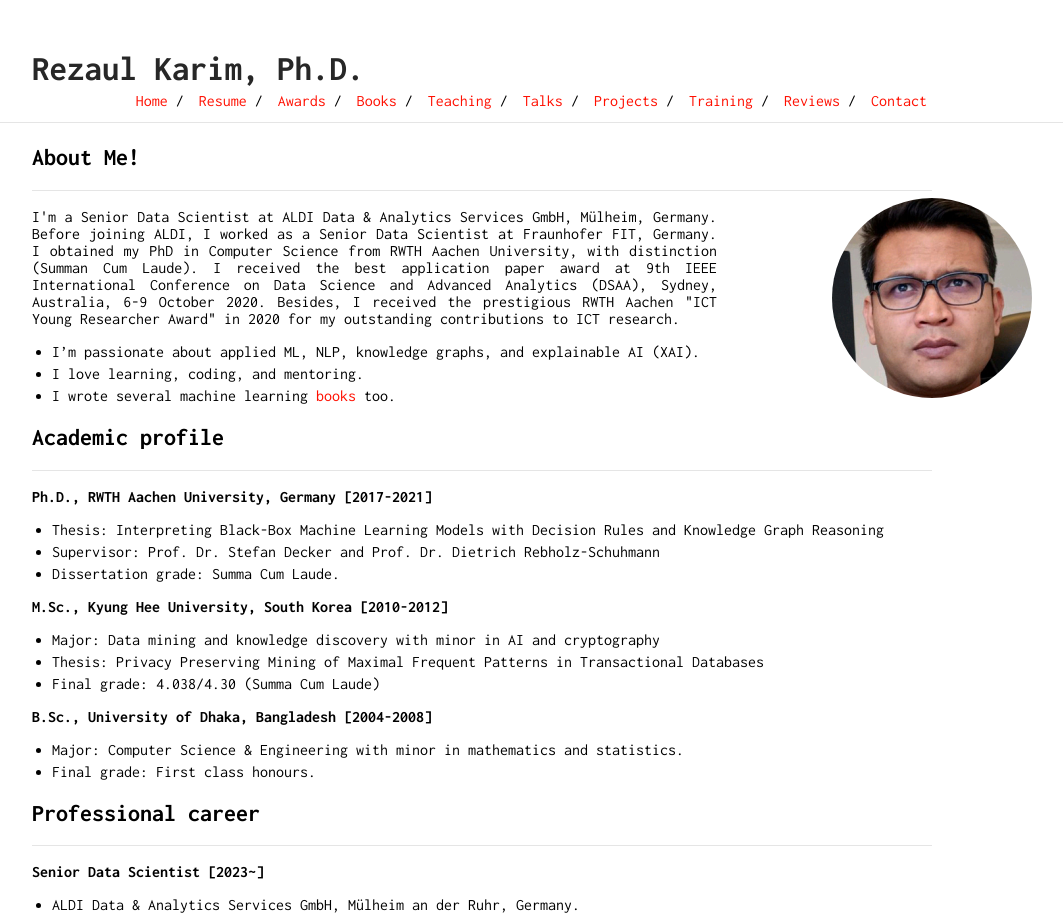
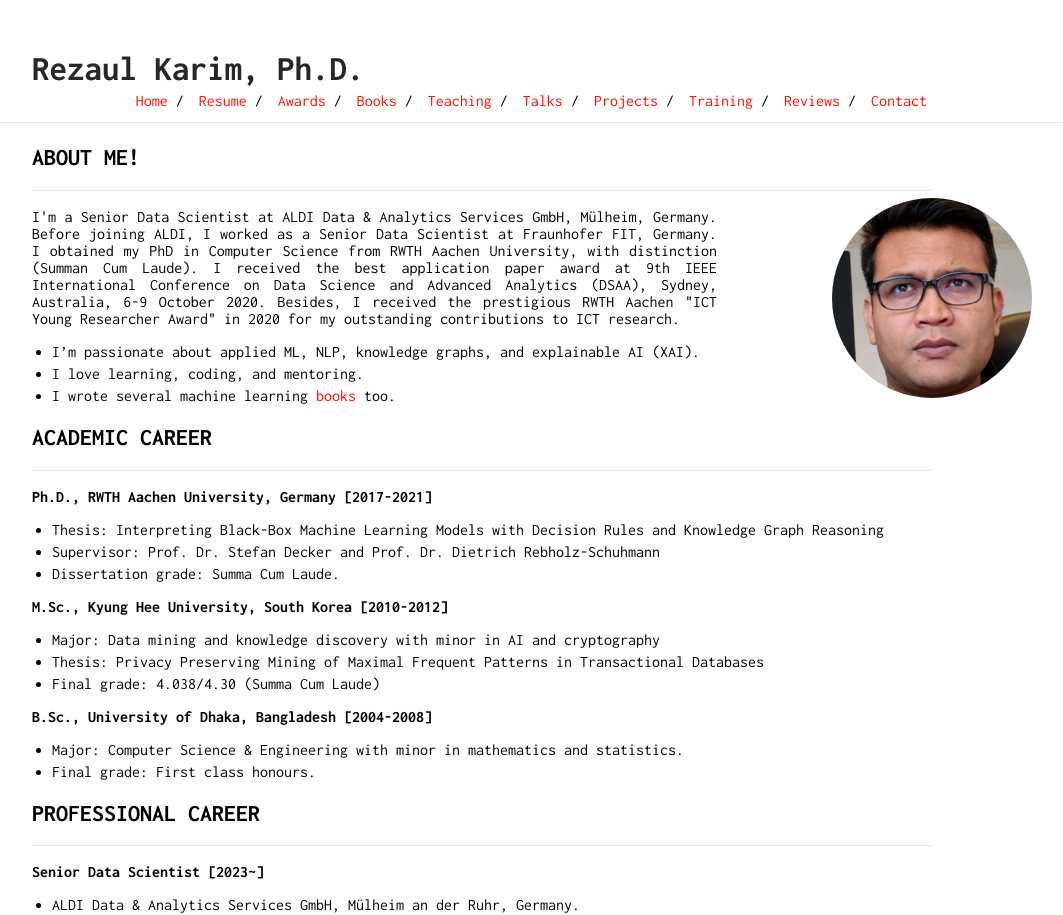
Before and after one commit to rezacsedu/rezacsedu.github.io, a Jekyll site: the page built from index.md, in a window 1280 px wide. Shown: the top 915 px of the page, without its empty margins (158-1221 px from the left). Built offline with Jekyll 4.4.1, drawn with Linux system fonts in a browser that asks for light colours; our own code applies the rules of GitHub Pages for plain Markdown files.

Commit message:
Update index.md

```diff
--- a/index.md
+++ b/index.md
@@ -1,4 +1,4 @@
-## About Me!
+## ABOUT ME!
 ___
 <img class="profile-picture" src="img/1664312512000.jpg" width="100">
 
@@ -8,7 +8,7 @@ ___
 - I love learning, coding, and mentoring.
 - I wrote several machine learning [books](https://www.amazon.com/s?k=Md.+Rezaul+Karim&ref=nb_sb_noss) too.
 
-## Academic profile
+## ACADEMIC CAREER
 ___
 **Ph.D., RWTH Aachen University, Germany [2017-2021]**
 - Thesis: Interpreting Black-Box Machine Learning Models with Decision Rules and Knowledge Graph Reasoning
@@ -24,7 +24,7 @@ ___
 - Major: Computer Science & Engineering with minor in mathematics and statistics.
 - Final grade: First class honours.
 
-## Professional career
+## PROFESSIONAL CAREER
 ___
 **Senior Data Scientist [2023~]**
 - ALDI Data & Analytics Services GmbH, Mülheim an der Ruhr, Germany.
```
